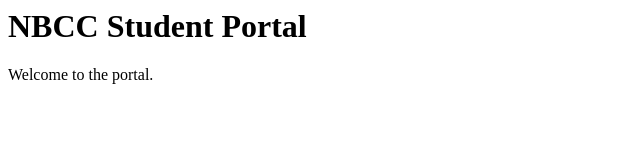
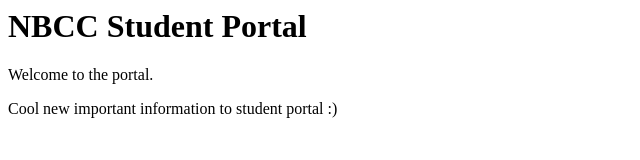
Before and after one commit to KoralH-coder/Git-Final, a plain HTML site: page index.html in a window 1280 px wide. Shown: the whole page, without its empty margins (0-640 px from the left). Drawn offline with Linux system fonts and the light colour scheme.

Commit message:
Added more information to student portal

```diff
--- a/index.html
+++ b/index.html
@@ -1,2 +1,4 @@
 <h1>NBCC Student Portal</h1>
 <p>Welcome to the portal.</p>
+
+<p>Cool new important information to student portal :)</p>
```
